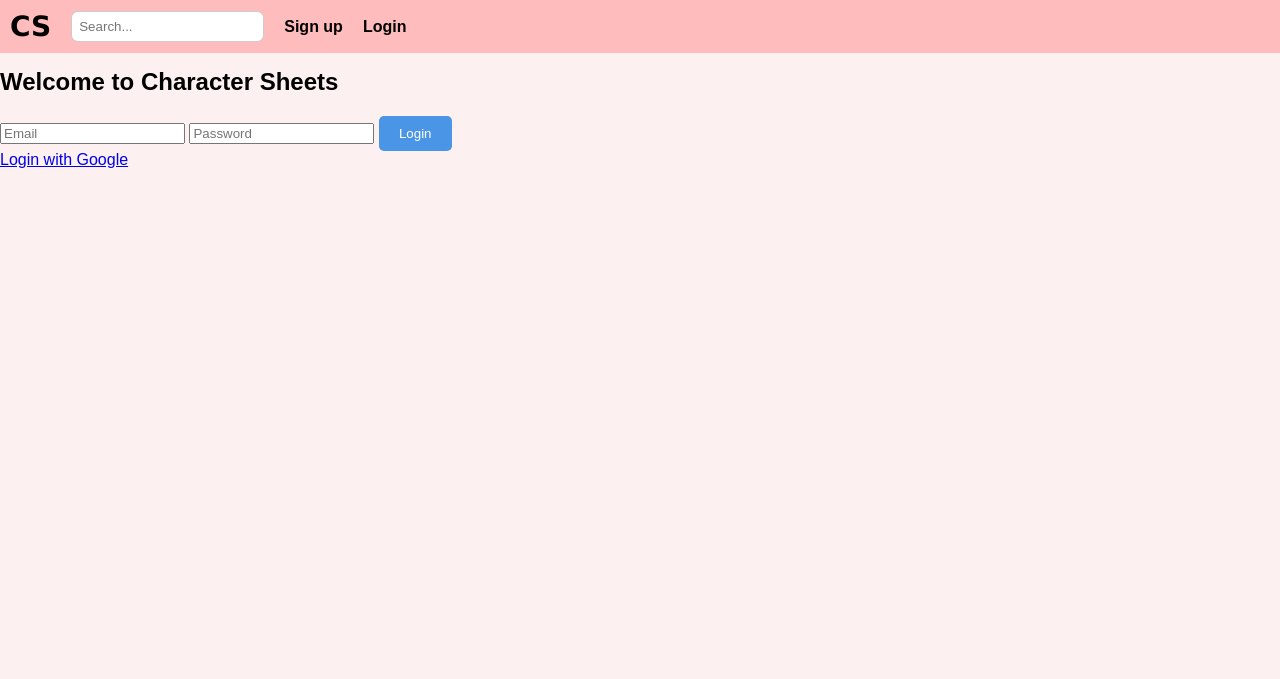
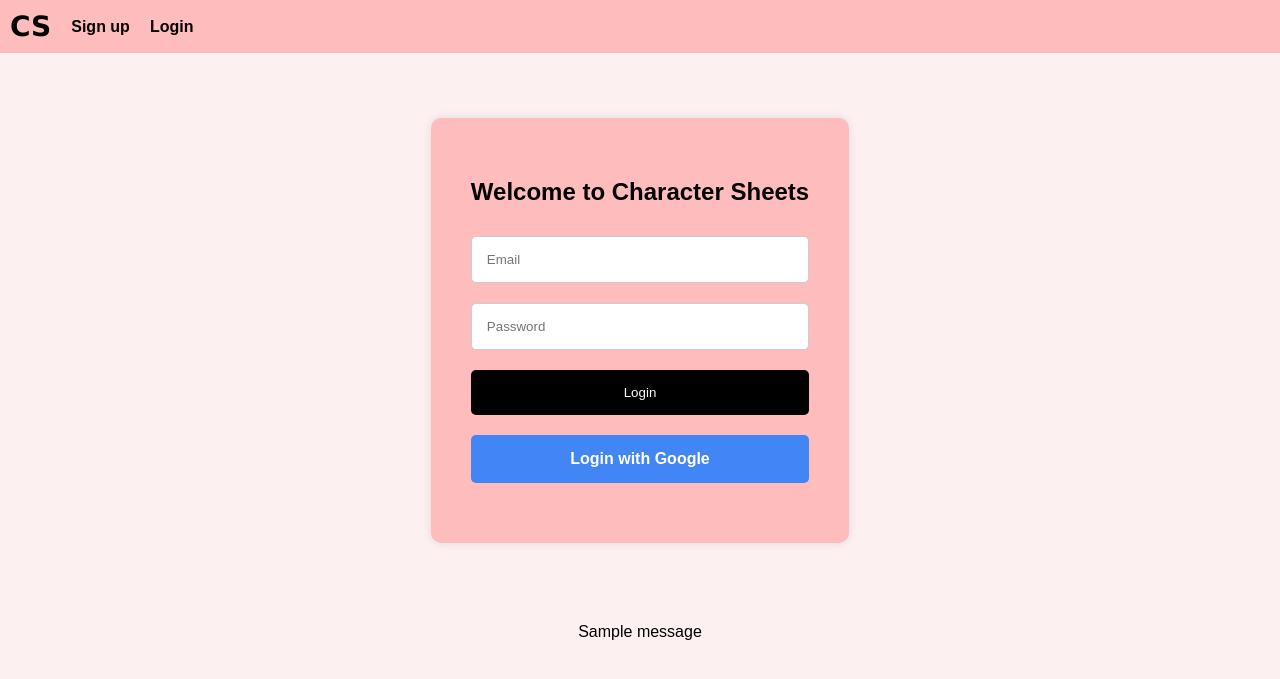
Before and after one commit to 04mHuang/Character-Sheets, a Flask app: page /login in a window 1280 px wide. Shown: the top 679 px of the page. Run offline with Flask 3, Linux system fonts and the light colour scheme; tables that the repository leaves empty hold one stand-in row (values such as "Sample post"); one stand-in notice (Sample message) is shown.

Commit message:
updated login and signup, better error handling

```diff
--- a/backend/main.py
+++ b/backend/main.py
@@ -328,10 +328,12 @@ def signup():
         password = request.form['password']
         existing_user = User.query.filter_by(email=email).first()
         if existing_user:
-            return 'Account with this email already exists'
+            flash('Account with this email already exists', 'danger')
+            return redirect(url_for('signup'))
         new_user = User(username=username, email=email, password=password)
         db.session.add(new_user)
         db.session.commit()
+        flash('Account created successfully', 'success')
         return redirect(url_for('login'))
     return render_template('signup.html')
 
@@ -349,7 +351,8 @@ def login():
             session['username'] = user.username
             return redirect(url_for('base'))
         else:
-            return 'Invalid credentials'
+            flash('Incorrect password', 'danger')
+            return redirect(url_for('login'))
 
     return render_template('login.html')
 
--- a/frontend/static/style.css
+++ b/frontend/static/style.css
@@ -56,6 +56,131 @@ nav {
   flex-direction: column;
   padding: 15px 0;
   width: 100%;
+}
+
+.flashes-container {
+  display: flex;
+  justify-content: center;
+  align-items: center;
+  width: 100%;
+}
+
+.flashes {
+  width: 100%;
+  max-width: 500px;
+  margin-top: 20px;
+  text-align: center;
+}
+
+.flash {
+  padding: 10px;
+  border-radius: 5px;
+  margin-bottom: 10px;
+}
+
+.flash-danger {
+  background-color: #f8d7da;
+  color: #721c24;
+  border: 1px solid #f5c6cb;
+}
+
+/* New styles for login container */
+.login-container {
+  background-color: #ffbcbc;
+  padding: 60px 40px; /* Increased padding */
+  border-radius: 10px;
+  box-shadow: 0 0 10px rgba(0, 0, 0, 0.1);
+  max-width: 500px; /* Increased max-width */
+  margin: 50px auto;
+  text-align: center;
+}
+
+.login-container h2 {
+  margin-bottom: 30px; /* Adjusted margin */
+}
+
+.login-container form {
+  display: flex;
+  flex-direction: column;
+}
+
+.login-container input {
+  padding: 15px; /* Increased padding */
+  margin-bottom: 20px; /* Increased margin */
+  border: 1px solid #ccc;
+  border-radius: 5px;
+}
+
+.login-container button {
+  padding: 15px; /* Increased padding */
+  margin-bottom: 20px;
+  background-color: #000000;
+  color: white;
+  border: none;
+  border-radius: 5px;
+  cursor: pointer;
+}
+
+.login-container button:hover {
+  background-color: #3c3b3b;
+}
+
+.login-container p {
+  margin: 20px 0; /* Increased margin */
+}
+
+.google-login {
+  display: block;
+  padding: 15px; /* Increased padding */
+  background-color: #4285F4;
+  color: white;
+  text-align: center;
+  border-radius: 5px;
+  text-decoration: none;
+  font-weight: bold;
+}
+
+.google-login:hover {
+  background-color: #357ae8;
+}
+
+.signup-container {
+  background-color: #ffbcbc;
+  padding: 60px 40px; /* Similar padding as login */
+  border-radius: 10px;
+  box-shadow: 0 0 10px rgba(0, 0, 0, 0.1);
+  max-width: 500px; /* Similar max-width as login */
+  margin: 50px auto;
+  text-align: center;
+}
+
+.signup-container h2 {
+  margin-bottom: 30px; /* Adjusted margin */
+}
+
+.signup-container form {
+  display: flex;
+  flex-direction: column;
+}
+
+.signup-container input {
+  padding: 15px; /* Similar padding as login */
+  margin-bottom: 20px; /* Similar margin as login */
+  border: 1px solid #ccc;
+  border-radius: 5px;
+}
+
+.signup-container button {
+  padding: 15px; /* Similar padding as login */
+  background-color: #000000;
+  color: white;
+  border: none;
+  border-radius: 5px;
+  cursor: pointer;
+}
+
+.signup-container button:hover {
+  background-color: #3c3b3b;
 }
 
 .group-container, .person-container {
--- a/frontend/templates/base.html
+++ b/frontend/templates/base.html
@@ -10,7 +10,6 @@
   <nav>
     <ul id="nav-bar">
       <li><a href="{{ url_for('base') }}" id="home">CS</a></li>
-      <li><input id="search-bar" type="text" placeholder="Search..." /></li>
       {% if not session.username %}
         <li><a href="{{ url_for('signup') }}" id="signup">Sign up</a></li>
         <li><a href="{{ url_for('login') }}" id="login">Login</a></li>
--- a/frontend/templates/login.html
+++ b/frontend/templates/login.html
@@ -10,4 +10,15 @@
     </form>
     <a href="{{ url_for('google_login') }}" class="google-login">Login with Google</a>
 </div>
+<div class="flashes-container">
+    {% with messages = get_flashed_messages(with_categories=true) %}
+        {% if messages %}
+            <div class="flashes">
+                {% for category, message in messages %}
+                    <div class="flash flash-{{ category }}">{{ message }}</div>
+                {% endfor %}
+            </div>
+        {% endif %}
+    {% endwith %}
+</div>
 {% endblock %}
```
Also changed, not shown: frontend/templates/signup.html (+11 -0 lines).
